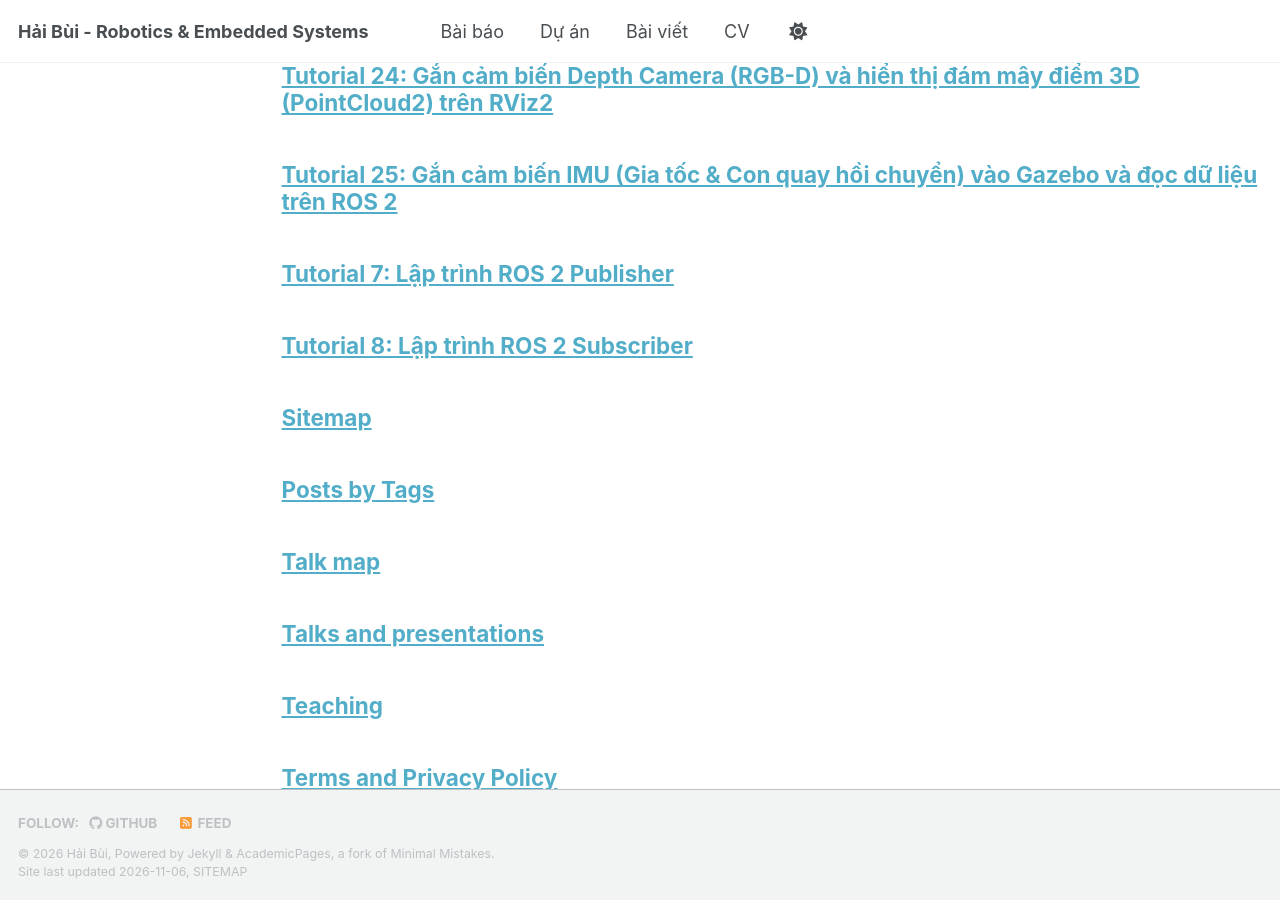
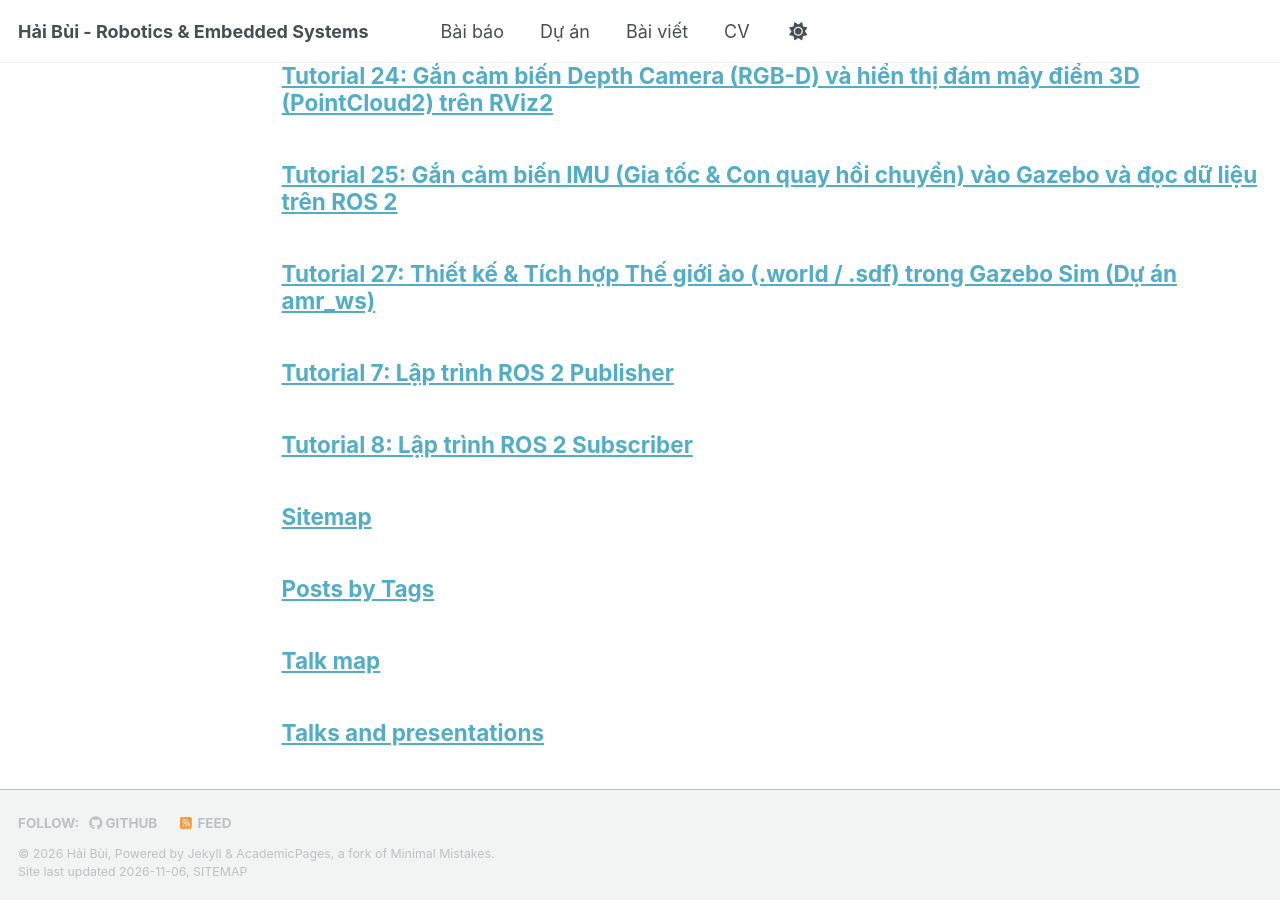
Before and after one commit to haibui-robotics/haibui-robotics.github.io, a Jekyll site: the page built from _pages/archive-layout-with-content.md, in a window 1280 px wide and 900 px high, scrolled down 6260 px. Built offline with Jekyll 4.4.1, drawn with Linux system fonts in a browser that asks for light colours; a script bundle is joined from its source files by our own code; a style sheet for code colours, icons or effects is not loaded.

Commit message:
Add Tutorial 27 on Gazebo Worlds using amr_ws worlds and world download sources

````diff
--- a/_pages/ros2-tutorial-25.md
+++ b/_pages/ros2-tutorial-25.md
@@ -5,7 +5,7 @@ permalink: /posts/2026/11/ros2-tutorial-25/
 author_profile: true
 ---
 
-[⬅ Quay lại bài: Mô phỏng Robot với ROS 2](/posts/2026/11/mo-phong-robot-ros2/) | [⬅ Bài trước: Tutorial 24 - Gắn cảm biến Depth Camera (RGB-D)](/posts/2026/11/ros2-tutorial-24/)
+[⬅ Quay lại bài: Mô phỏng Robot với ROS 2](/posts/2026/11/mo-phong-robot-ros2/) | [⬅ Bài trước: Tutorial 24 - Gắn cảm biến Depth Camera (RGB-D)](/posts/2026/11/ros2-tutorial-24/) | [Bài tiếp: Tutorial 27 - Thiết kế & Tích hợp Thế giới ảo (World) ➡](/posts/2026/11/ros2-tutorial-27/)
 
 ---
 
@@ -170,4 +170,4 @@ Gazebo phát dữ liệu IMU lên topic nội bộ `imu` với kiểu `gz.msg.IM
 
 ---
 
-[⬅ Quay lại bài: Mô phỏng Robot với ROS 2](/posts/2026/11/mo-phong-robot-ros2/) | [⬅ Bài trước: Tutorial 24 - Gắn cảm biến Depth Camera (RGB-D)](/posts/2026/11/ros2-tutorial-24/)
+[⬅ Quay lại bài: Mô phỏng Robot với ROS 2](/posts/2026/11/mo-phong-robot-ros2/) | [⬅ Bài trước: Tutorial 24 - Gắn cảm biến Depth Camera (RGB-D)](/posts/2026/11/ros2-tutorial-24/) | [Bài tiếp: Tutorial 27 - Thiết kế & Tích hợp Thế giới ảo (World) ➡](/posts/2026/11/ros2-tutorial-27/)
--- /dev/null
+++ b/_pages/ros2-tutorial-27.md
@@ -0,0 +1,235 @@
+---
+layout: single
+title: "Tutorial 27: Thiết kế & Tích hợp Thế giới ảo (.world / .sdf) trong Gazebo Sim (Dự án amr_ws)"
+permalink: /posts/2026/11/ros2-tutorial-27/
+author_profile: true
+---
+
+[⬅ Quay lại bài: Mô phỏng Robot với ROS 2](/posts/2026/11/mo-phong-robot-ros2/) | [⬅ Bài trước: Tutorial 25 - Gắn cảm biến IMU vào Gazebo](/posts/2026/11/ros2-tutorial-25/)
+
+---
+
+## 1. Lý thuyết cốt lõi: File `.world` / `.sdf` là gì?
+
+Khi làm việc với ROS 2 và Gazebo, bạn sẽ thấy có 2 định dạng file XML khác nhau:
+* **URDF / Xacro (`.urdf`, `.xacro`):** Chỉ dùng để mô tả **một con robot đơn lẻ** (các khớp, các khâu, cảm biến gắn trên thân xe).
+* **SDF – Simulation Description Format (`.world`, `.sdf`):** Dùng để mô tả **toàn bộ thế giới ảo** bao gồm: gia tốc trọng trường, bước nhảy thời gian vật lý, ánh sáng mặt trời, mặt đất, nhà kho, kệ hàng, bàn ghế và cả các plugin hệ thống của môi trường.
+
+### Giải phẫu 5 thành phần bắt buộc của một file World trong Gazebo Sim (Harmonic)
+
+1. **Cấu hình Vật lý (`<physics>` & `<gravity>`):**
+   Quy định bộ giải vật lý (`ode`, `dart`...), bước thời gian mô phỏng `max_step_size` (thường là `0.001s` tương ứng tần số tính toán va chạm `1000 Hz`) và tốc độ thời gian thực `real_time_factor = 1`.
+2. **Các System Plugins cấp độ World (Cực kỳ quan trọng!):**
+   > ⚠️ **Lưu ý sống còn khi chuyển các file `.world` cũ sang Gazebo Sim (Jazzy / Harmonic):**
+   > Nếu trong file `.world` định nghĩa sẵn các plugin `<plugin>` nhưng thiếu `gz-sim-sensors-system` hoặc `gz-sim-imu-system`, thì dù file URDF của robot có khai báo LiDAR, Camera hay IMU đúng 100%, **Gazebo cũng sẽ không phát ra bất kỳ dữ liệu cảm biến nào!**
+3. **Ánh sáng (`<light>`):** Thường là nguồn sáng định hướng mặt trời (`type="directional" name="sun"`).
+4. **Mặt sàn (`<model name="ground_plane">`):** Một mặt phẳng tĩnh (`<static>true</static>`) có thẻ `<collision>` để đỡ robot không bị rơi tự do xuống vực.
+5. **Các mô hình vật thể (`<model>` / `<include>`):** Tường, kệ hàng, bàn ghế... có thể viết trực tiếp (*inline*) hoặc nhúng qua đường dẫn `model://` và `https://fuel.gazebosim.org/...`.
+
+---
+
+## 2. Phân tích 4 World thực tế trong dự án `amr_ws`
+
+Trong thư mục `amr_ws/src/amr_description/worlds/`, dự án được trang bị 4 thế giới ảo từ đơn giản đến phức tạp phục vụ từng mục đích kiểm thử khác nhau:
+
+```text
+amr_ws/src/amr_description/
+├── models/                         # Chứa tài nguyên 3D của các mô hình nhà kho & căn hộ
+│   ├── aws_robomaker_warehouse_ShelfE_01/
+│   ├── aws_robomaker_warehouse_WallB_01/
+│   ├── aws_robomaker_residential_Bed_01/
+│   └── ...
+└── worlds/
+    ├── empty.world                 # [1] Thế giới trống tối giản (test nhanh động học)
+    ├── test_world.sdf              # [2] Thế giới tự dựng bằng khối cơ bản + Gazebo Fuel
+    ├── small_warehouse.world       # [3] Nhà kho công nghiệp AWS (test SLAM & AMR)
+    └── small_house.world           # [4] Căn hộ gia đình nhiều phòng (test điều hướng hẹp)
+```
+
+---
+
+### Cấp độ 1: Thế giới trống tối giản (`worlds/empty.world`)
+Khi bạn mới thử nghiệm thuật toán điều khiển động cơ hoặc kiểm tra chiều quay bánh xe, việc mở một nhà kho nặng hàng trăm MB là không cần thiết. File `empty.world` chỉ gồm đúng **Ánh sáng mặt trời** và **Mặt sàn $100 \times 100\text{m}$**, giúp Gazebo khởi động tức thì:
+
+```xml
+<?xml version="1.0" ?>
+<sdf version="1.7">
+    <world name="empty_world">
+        <physics type="ode">
+            <max_step_size>0.01</max_step_size>
+        </physics>
+
+        <!-- Nguồn sáng mặt trời -->
+        <light type="directional" name="sun">
+            <cast_shadows>true</cast_shadows>
+            <pose>0 0 10 0 0 0</pose>
+            <diffuse>0.8 0.8 0.8 1</diffuse>
+            <specular>0.2 0.2 0.2 1</specular>
+            <direction>-0.5 0.1 -0.9</direction>
+        </light>
+
+        <!-- Mặt phẳng sàn 100m x 100m -->
+        <model name="ground_plane">
+            <static>true</static>
+            <link name="link">
+                <collision name="collision">
+                    <geometry>
+                        <plane><normal>0 0 1</normal></plane>
+                    </geometry>
+                </collision>
+                <visual name="visual">
+                    <geometry>
+                        <plane>
+                            <normal>0 0 1</normal>
+                            <size>100 100</size>
+                        </plane>
+                    </geometry>
+                </visual>
+            </link>
+        </model>
+    </world>
+</sdf>
+```
+
+---
+
+### Cấp độ 2: Tự dựng World & Nhúng model từ đám mây (`worlds/test_world.sdf`)
+Trong `test_world.sdf`, chúng ta kết hợp 2 kỹ thuật:
+1. **Tự tạo vật cản tĩnh bằng khối hình học (`<box>`):** Đặt thẻ `<static>true</static>` để cố định bàn, ghế, tường tại tọa độ `<pose>x y z roll pitch yaw</pose>`.
+2. **Nhúng trực tiếp mô hình từ đám mây Gazebo Fuel (`<include>`):** Không cần tải sẵn về máy, chỉ cần gắn link URI từ `https://fuel.gazebosim.org/...`.
+
+```xml
+<sdf version='1.10'>
+  <world name='empty'>
+    <!-- 5 System Plugins cốt lõi của Gazebo Sim -->
+    <plugin name='gz::sim::systems::Physics' filename='gz-sim-physics-system'/>
+    <plugin name='gz::sim::systems::UserCommands' filename='gz-sim-user-commands-system'/>
+    <plugin name='gz::sim::systems::SceneBroadcaster' filename='gz-sim-scene-broadcaster-system'/>
+    <plugin name='gz::sim::systems::Contact' filename='gz-sim-contact-system'/>
+    <plugin name='gz::sim::systems::Sensors' filename='gz-sim-sensors-system'>
+      <render_engine>ogre2</render_engine>
+    </plugin>
+
+    <!-- Cách 1: Tự định nghĩa vật cản cố định bằng khối hình hộp (Inline Model) -->
+    <model name='DiningTable'>
+      <static>true</static>
+      <pose>1.789 -2.261 0 0 0 1.556</pose>
+      <link name='link'>
+        <pose>0 0 0.375 0 0 0</pose>
+        <visual name='visual'>
+          <geometry><box><size>1.6 0.9 0.75</size></box></geometry>
+        </visual>
+        <collision name='collision'>
+          <geometry><box><size>1.6 0.9 0.75</size></box></geometry>
+        </collision>
+      </link>
+    </model>
+
+    <!-- Cách 2: Nhúng trực tiếp mô hình từ đám mây Gazebo Fuel -->
+    <include>
+      <uri>https://fuel.gazebosim.org/1.0/OpenRobotics/models/Grey Wall</uri>
+      <name>grey_wall</name>
+      <pose>8.363 -1.409 0 0 0 1.543</pose>
+    </include>
+  </world>
+</sdf>
+```
+
+> 💡 **Kinh nghiệm xương máu khi lưu World từ Gazebo GUI:**
+> Khi bạn kéo thả model trong Gazebo rồi bấm *Save World*, Gazebo đôi khi lưu đường dẫn tuyệt đối theo tên máy tính của người tạo (ví dụ: `file:///home/ed/.gz/fuel/...`). Khi mang file `.sdf` đó sang máy bạn (`/home/pc/...`), Gazebo sẽ báo lỗi **`Failed to load a world`**. Giải pháp là luôn đổi đường dẫn về chuẩn tương đối `model://Ten_Model` hoặc link online `https://fuel.gazebosim.org/...` như trong `test_world.sdf`!
+
+---
+
+### Cấp độ 3: Bản đồ Nhà kho Công nghiệp (`worlds/small_warehouse.world`)
+Đây là bản đồ chính đang được sử dụng trong `amr_ws`. Để bản đồ nhà kho (vốn được thiết kế từ thời Gazebo Classic) hoạt động hoàn hảo với mọi cảm biến (`LiDAR`, `Camera`, `IMU`) trên **Gazebo Sim (ROS 2 Jazzy)**, ở đầu file `small_warehouse.world` ta bổ sung đầy đủ **5 System Plugins** và gọi các mô hình kệ hàng qua giao thức `model://`:
+
+```xml
+<?xml version='1.0' encoding='utf-8'?>
+<sdf version="1.6">
+  <world name="default">
+    <gravity>0 0 -9.8</gravity>
+    <physics default="0" name="default_physics" type="ode">
+      <max_step_size>0.001</max_step_size>
+      <real_time_factor>1</real_time_factor>
+      <real_time_update_rate>1000</real_time_update_rate>
+    </physics>
+
+    <!-- 5 Plugin hệ thống của Gazebo Sim cho vật lý, giao diện và cảm biến LiDAR, Camera, IMU -->
+    <plugin filename="gz-sim-physics-system" name="gz::sim::systems::Physics"/>
+    <plugin filename="gz-sim-user-commands-system" name="gz::sim::systems::UserCommands"/>
+    <plugin filename="gz-sim-scene-broadcaster-system" name="gz::sim::systems::SceneBroadcaster"/>
+    <plugin filename="gz-sim-sensors-system" name="gz::sim::systems::Sensors">
+      <render_engine>ogre2</render_engine>
+    </plugin>
+    <plugin filename="gz-sim-imu-system" name="gz::sim::systems::Imu"/>
+
+    <!-- Nhúng các mô hình kệ hàng, tường nhà kho từ thư mục amr_description/models/ -->
+    <model name="aws_robomaker_warehouse_ShelfF_01_001">
+      <include>
+        <uri>model://aws_robomaker_warehouse_ShelfF_01</uri>
+      </include>
+      <pose frame="">-5.795143 -0.956635 0 0 0 0</pose>
+    </model>
+
+    <model name="aws_robomaker_warehouse_WallB_01_001">
+      <include>
+        <uri>model://aws_robomaker_warehouse_WallB_01</uri>
+      </include>
+      <pose frame="">0.0 0.0 0 0 0 0</pose>
+    </model>
+    <!-- ... (các kệ hàng ShelfD, ShelfE, thùng hàng, pallet...) ... -->
+  </world>
+</sdf>
+```
+
+Khi kết hợp với dòng cấu hình trong `launch/gazebo.launch.xml`:
+```xml
+<set_env name="GZ_SIM_RESOURCE_PATH" value="/home/pc/amr_ws/src/amr_description/models:/home/pc/amr_ws/src"/>
+```
+Gazebo sẽ tự động tìm vào thư mục `amr_description/models/` để lấy toàn bộ hình ảnh 3D và kết cấu bề mặt (*textures*) của nhà kho!
+
+---
+
+## 3. Tổng hợp các Nguồn tải World & 3D Models đẹp nhất (Miễn phí)
+
+Thay vì phải tự vẽ từng cái bàn, kệ hàng từ đầu, bạn có thể tải các bản đồ tiêu chuẩn quốc tế tại các kho mã nguồn mở sau:
+
+### 1. Kho đám mây chính thức Gazebo Fuel (Open Robotics)
+* 🔗 **Link:** [https://app.gazebosim.org/fuel](https://app.gazebosim.org/fuel)
+* **Đặc điểm:** Hàng ngàn mô hình 3D (xe nâng, người đi bộ, kệ kho, tòa nhà, địa hình đồi núi) và Worlds hoàn chỉnh. Bạn có thể bấm nút **Copy SDF** trên web để dán thẳng thẻ `<include><uri>https://fuel.gazebosim.org/...</uri></include>` vào file `.world` của mình.
+
+### 2. Bộ tứ Thế giới thực tế của AWS RoboMaker (Chuẩn công nghiệp cho AMR)
+Do đội ngũ Amazon Web Services Robotics thiết kế với độ chi tiết cực cao, rất lý tưởng để test SLAM và Navigation:
+* 🏭 **Nhà kho công nghiệp (Small Warehouse World):**
+  [https://github.com/aws-robotics/aws-robomaker-small-warehouse-world](https://github.com/aws-robotics/aws-robomaker-small-warehouse-world) *(Đang tích hợp trong `amr_ws`)*
+* 🏠 **Căn hộ gia đình (Small House World):**
+  [https://github.com/aws-robotics/aws-robomaker-small-house-world](https://github.com/aws-robotics/aws-robomaker-small-house-world) *(Đang tích hợp trong `amr_ws`)*
+* 🏥 **Bệnh viện nhiều phòng (Hospital World):**
+  [https://github.com/aws-robotics/aws-robomaker-hospital-world](https://github.com/aws-robotics/aws-robomaker-hospital-world)
+* 📚 **Cửa hàng sách / Siêu thị mini (Bookstore World):**
+  [https://github.com/aws-robotics/aws-robomaker-bookstore-world](https://github.com/aws-robotics/aws-robomaker-bookstore-world)
+
+### 3. Bộ Worlds của Clearpath Robotics & ROBOTIS TurtleBot3
+* 🚧 **Clearpath Simulation Worlds** (Văn phòng, công trường xây dựng, nhà kho, địa hình nông nghiệp):
+  [https://github.com/clearpathrobotics/clearpath_simulator](https://github.com/clearpathrobotics/clearpath_simulator)
+* 🤖 **TurtleBot3 Worlds** (Bản đồ lục giác kinh điển để test SLAM nhanh và nhẹ):
+  [https://github.com/ROBOTIS-GIT/turtlebot3_simulations](https://github.com/ROBOTIS-GIT/turtlebot3_simulations)
+
+---
+
+## 4. Cách đổi nhanh giữa các World trong `amr_ws`
+
+Trong file `amr_description/launch/gazebo.launch.xml`, bạn chỉ cần thay tên file `.world` ở thẻ `<arg name="gz_args" .../>` (hoặc tạo một biến `world_name` truyền từ Terminal):
+
+```xml
+    <!-- Đổi small_warehouse.world thành small_house.world, test_world.sdf hoặc empty.world -->
+    <include file="$(find-pkg-share ros_gz_sim)/launch/gz_sim.launch.py">
+        <arg name="gz_args" value="$(find-pkg-share amr_description)/worlds/small_warehouse.world -r"/>
+    </include>
+```
+
+*(Lưu ý: Nếu chuyển sang `small_house.world` hoặc `empty.world` mà muốn sử dụng đầy đủ cảm biến LiDAR/IMU trên Gazebo Sim, đừng quên copy khối 5 thẻ `<plugin>` từ đầu file `small_warehouse.world` sang đầu file world đó nhé!)*
+
+---
+
+[⬅ Quay lại bài: Mô phỏng Robot với ROS 2](/posts/2026/11/mo-phong-robot-ros2/) | [⬅ Bài trước: Tutorial 25 - Gắn cảm biến IMU vào Gazebo](/posts/2026/11/ros2-tutorial-25/)
````
